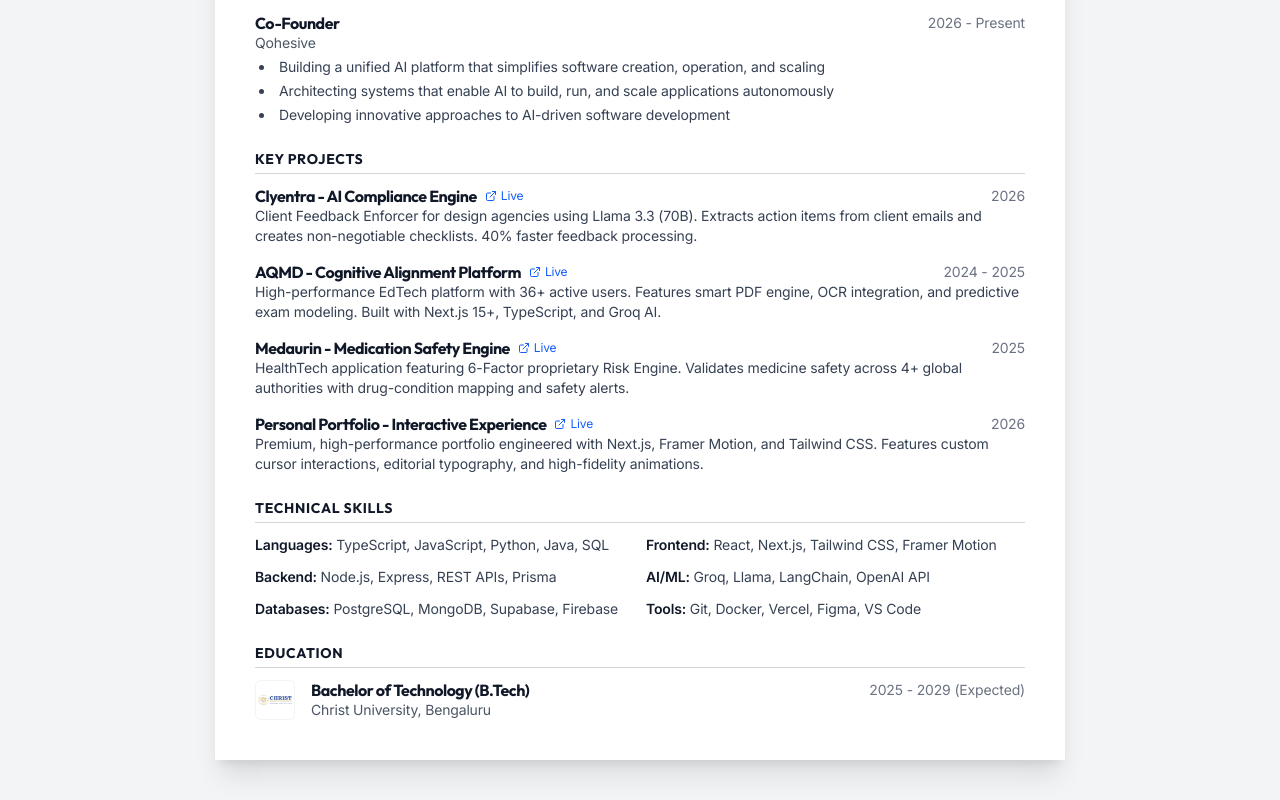
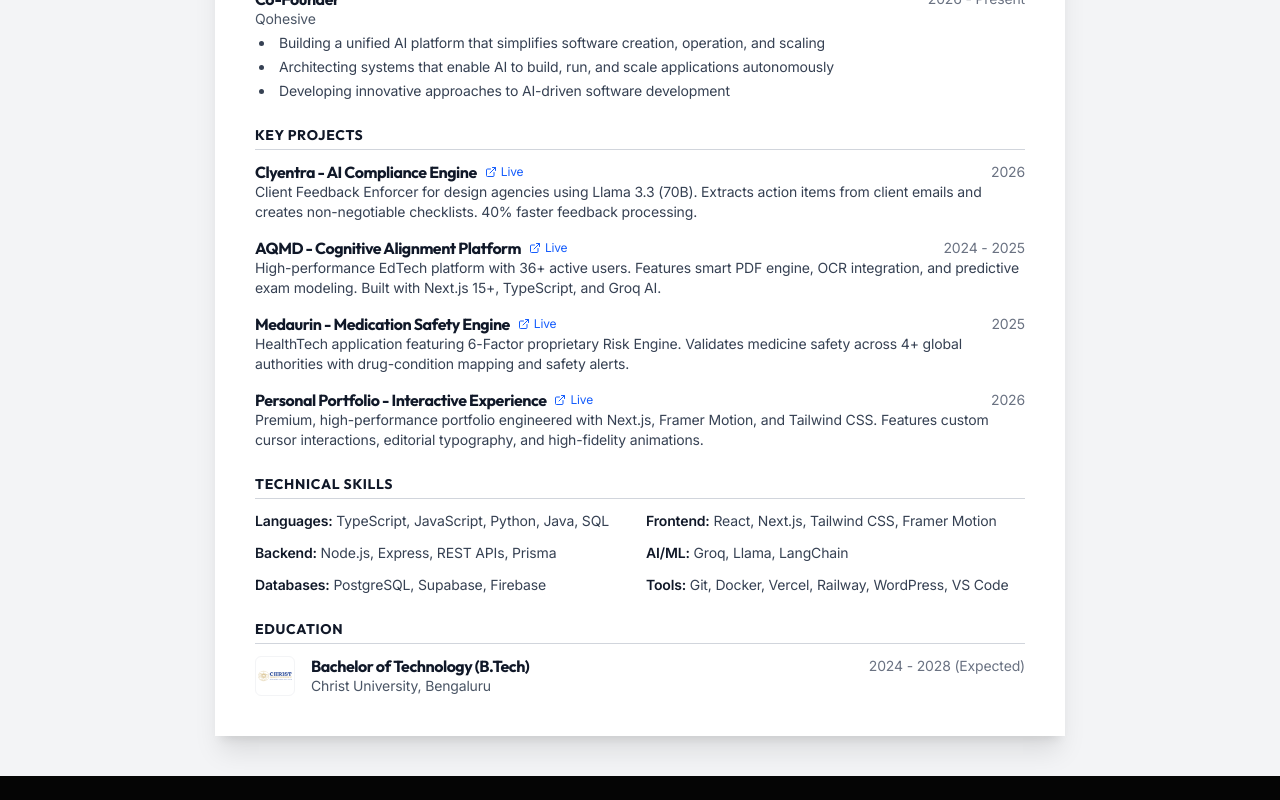
Before and after one commit to RichardRajuChirayath/Portfolio-, a Next.js app: page /resume in a window 1280 px wide. Shown: the part 578-1378 px from the top of the page. After the commit the page ends 1354 px from the top, so only its background shows below. Built offline with nearby package versions, Linux system fonts and the light colour scheme.

Commit message:
update: resume skills and education details

```diff
--- a/src/components/Resume.tsx
+++ b/src/components/Resume.tsx
@@ -95,7 +95,6 @@
                                     </div>
                                     <ul className="list-disc list-inside text-sm text-gray-700 space-y-1 ml-1">
                                         <li>Founded a product studio focused on building user-centric AI solutions across various high-impact domains</li>
-                                        <li>Led development of multiple production applications serving thousands of users</li>
                                         <li>Implemented AI-powered features using Groq, Llama, and other LLM technologies</li>
                                         <li>Managed end-to-end product lifecycle from ideation to deployment</li>
                                     </ul>
@@ -212,15 +211,15 @@
                                 </div>
                                 <div>
                                     <span className="font-semibold text-gray-900">AI/ML:</span>
-                                    <span className="text-gray-700"> Groq, Llama, LangChain, OpenAI API</span>
+                                    <span className="text-gray-700"> Groq, Llama, LangChain</span>
                                 </div>
                                 <div>
                                     <span className="font-semibold text-gray-900">Databases:</span>
-                                    <span className="text-gray-700"> PostgreSQL, MongoDB, Supabase, Firebase</span>
+                                    <span className="text-gray-700"> PostgreSQL, Supabase, Firebase</span>
                                 </div>
                                 <div>
                                     <span className="font-semibold text-gray-900">Tools:</span>
-                                    <span className="text-gray-700"> Git, Docker, Vercel, Figma, VS Code</span>
+                                    <span className="text-gray-700"> Git, Docker, Vercel, Railway, WordPress, VS Code</span>
                                 </div>
                             </div>
                         </section>
@@ -245,7 +244,7 @@
                                         <p className="text-sm text-gray-600">Christ University, Bengaluru</p>
                                     </div>
                                 </div>
-                                <span className="text-sm text-gray-500">2025 - 2029 (Expected)</span>
+                                <span className="text-sm text-gray-500">2024 - 2028 (Expected)</span>
                             </div>
                         </section>
 
```
